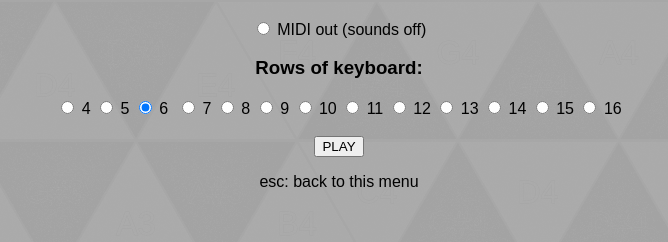
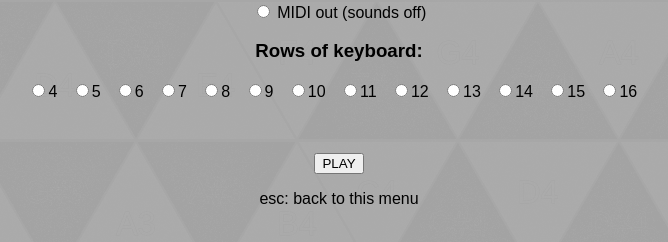
Before and after one commit to lbarjak/barjak-keyboard, a plain HTML site: page index.html in a window 1280 px wide. Shown: the part 276-518 px from the top of the page, without its empty margins (301-969 px from the left). Drawn offline with Linux system fonts and the light colour scheme.

Commit message:
"Rows of keyboard:" from js

```diff
--- a/index.html
+++ b/index.html
@@ -68,7 +68,8 @@
             <input type="radio" name="instrument" value="midi" /> MIDI out
             (sounds off)
             <h3>Rows of keyboard:</h3>
-            <input type="radio" name="rows" value="4" /> 4
+            <p id="rows"></p>
+            <!-- <input type="radio" name="rows" value="4" /> 4
             <input type="radio" name="rows" value="5" /> 5
             <input type="radio" name="rows" value="6" checked="checked" />
             6&nbsp; <input type="radio" name="rows" value="7" /> 7
@@ -80,7 +81,7 @@
             <input type="radio" name="rows" value="13" /> 13
             <input type="radio" name="rows" value="14" /> 14
             <input type="radio" name="rows" value="15" /> 15
-            <input type="radio" name="rows" value="16" /> 16
+            <input type="radio" name="rows" value="16" /> 16 -->
             <br /><br />
             <input type="button" id="btn" value="PLAY" />
             <p id="esc">esc: back to this menu</p>
--- a/src/drawtriangles.js
+++ b/src/drawtriangles.js
@@ -37,7 +37,8 @@ export default class DrawTriangles {
     }
 
     settings(numberOfVerticalTris = 16) {
-        this.numberOfVerticalTris = this.numberOfVerticalTrisMax
+        this.numberOfVerticalTris = numberOfVerticalTris
+        //this.numberOfVerticalTris = this.numberOfVerticalTrisMax
 
         if (this.instrument == "midi") {
             //let starters = { "4": 47, "5": 47, "6": 35, "7": 23, "8": 23, "9": 11, "10": 11 }
--- a/src/index.js
+++ b/src/index.js
@@ -15,6 +15,24 @@ export default class Index {
         if (/Android|webOS|iPhone|iPad|iPod|BlackBerry/i.test(navigator.userAgent)) {
             document.getElementById("esc").style.display = "none"
         }
+
+        function insertRows() {
+            let rows = document.getElementById("rows")
+            let sp = String.fromCharCode(160)
+            for (let i = 4; i <= 16; i++) {
+                let input = document.createElement('input')
+                rows.append(input)
+                input.type = "radio"
+                input.name = "rows"
+                input.value = i
+                let label = document.createElement("label")
+                label.textContent = i + sp + sp + sp
+                rows.append(label)
+            }
+        }
+        insertRows()
+
+
         const btn = document.querySelector('#btn')
         self = this
         btn.onclick = function () {
@@ -34,8 +52,8 @@ export default class Index {
             }
             self.player = BufferPlayer.getInstance(self.selectedInst)
             self.drawTriangles = new DrawTriangles(self.selectedInst, self.player)
-            //self.drawTriangles.settings(self.selectedValue)
-            self.drawTriangles.settings()
+            self.drawTriangles.settings(self.selectedValue)
+            //self.drawTriangles.settings()
 
             self.load()
         }
```
